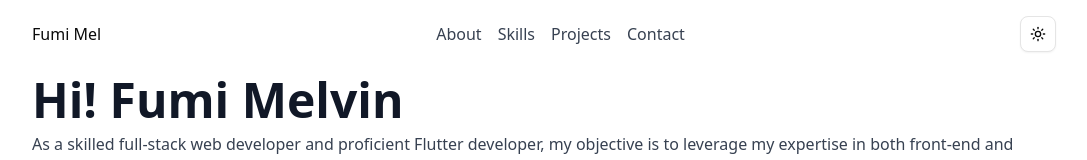
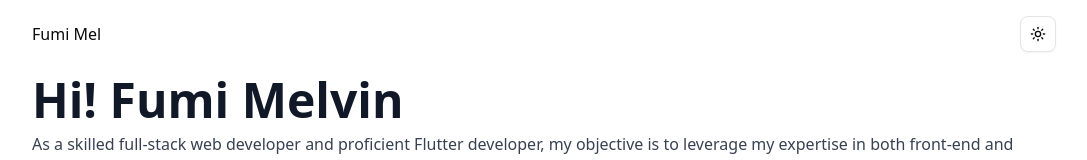
Before and after one commit to FumiMelvinDev/Next-Portfolio-2025, a Next.js app: page / in a window 1280 px wide. Shown: the top 160 px of the page, without its empty margins (96-1183 px from the left). Built offline with nearby package versions, Linux system fonts and the light colour scheme.

Commit message:
refactor: Remove navigation links from header component

```diff
--- a/components/header.tsx
+++ b/components/header.tsx
@@ -4,20 +4,7 @@ const Header = () => {
   return (
     <div className="flex justify-between items-center py-4">
       <div>Fumi Mel</div>
-      <div className="flex space-x-4 body-2 text-custom-700">
-        <a href="#about" className="hover:underline">
-          About
-        </a>
-        <a href="#skills" className="hover:underline">
-          Skills
-        </a>
-        <a href="#projects" className="hover:underline">
-          Projects
-        </a>
-        <a href="#contact" className="hover:underline">
-          Contact
-        </a>
-      </div>
+
       <ModeToggle />
     </div>
   );
```
